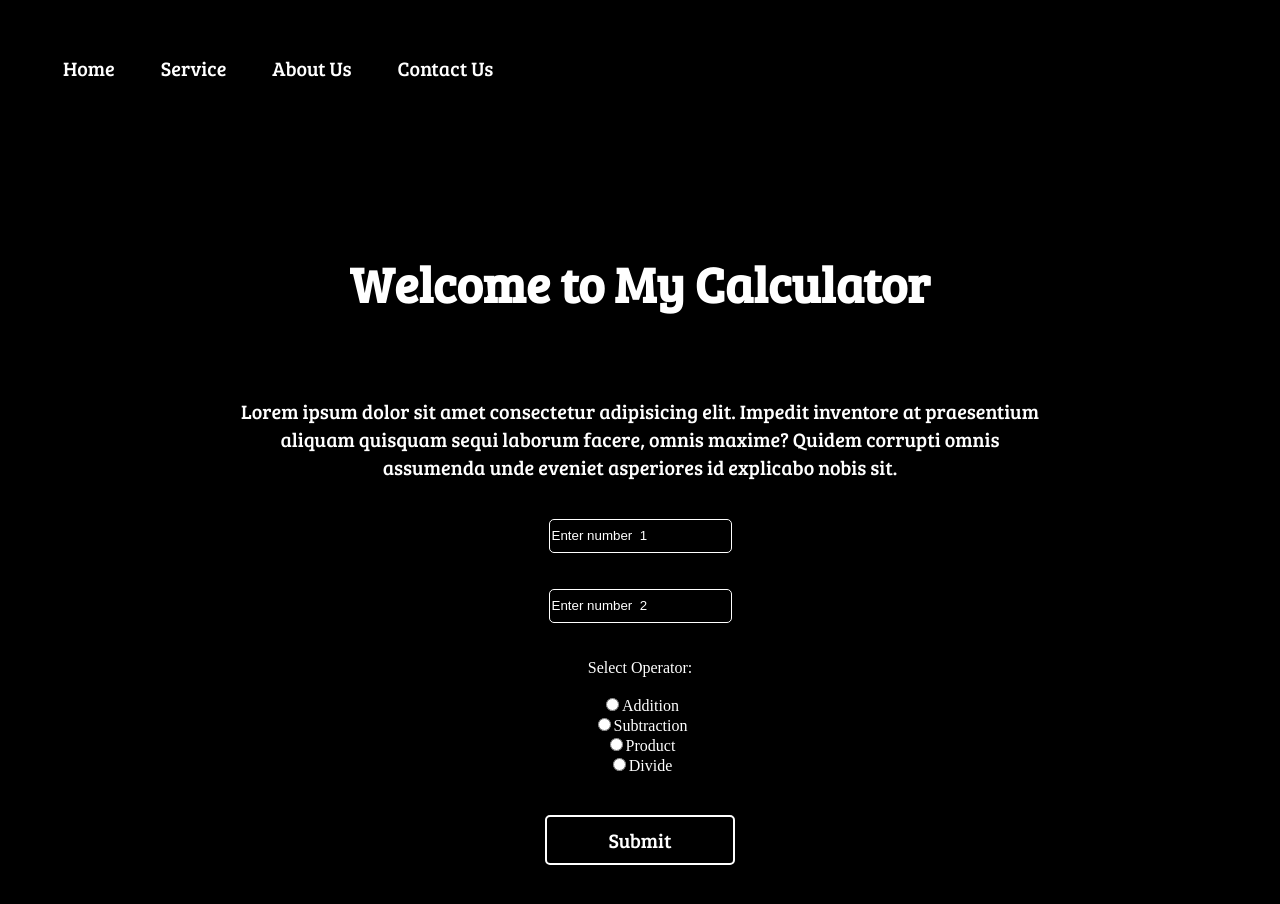
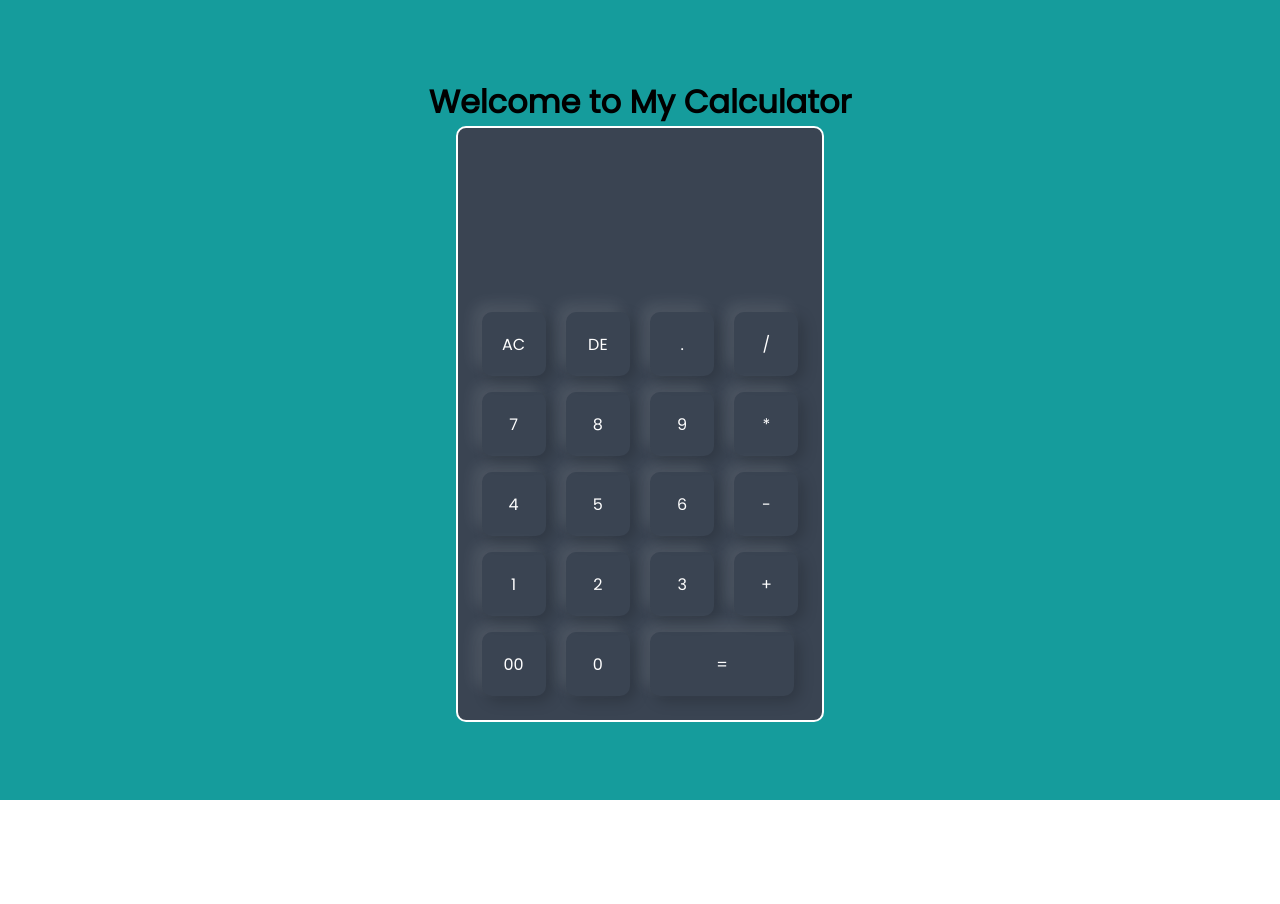
Before and after one commit to rahul1387/Calculator, a plain HTML site: page index.html in a window 1280 px wide. After the commit the page ends 800 px from the top, so only its background shows below. Drawn offline with Linux system fonts and the light colour scheme.

Commit message:
Calculator using HTML,CSS, and JavaScript.

```diff
--- a/index.html
+++ b/index.html
@@ -1,54 +1,50 @@
 <!DOCTYPE html>
 <html lang="en">
-
 <head>
     <meta charset="UTF-8">
     <meta name="viewport" content="width=device-width, initial-scale=1.0">
-    <title>Calculator</title>
+    <title>Document</title>
     <link rel="stylesheet" href="style.css">
-    <link href="https://fonts.googleapis.com/css?family=Bree+Serif&display=swap" rel="stylesheet">
 </head>
 <body>
-
-            <header>
-                <nav class="navbar">
-                    <ul class="navigation">
-                        <li class="list"><a href="#home">Home</a></li>
-                        <li class="list"><a href="#home">Service</a></li>
-                        <li class="list"><a href="#home">About Us</a></li>
-                        <li class="list"><a href="#home">Contact Us</a></li>
-                    </ul>
-                </nav>
-            </header>
-            <section>
-                <h1>Welcome to My Calculator</h1>
-                <br>
-                <p>Lorem ipsum dolor sit amet consectetur adipisicing elit. Impedit inventore at praesentium aliquam quisquam sequi laborum facere, omnis maxime? Quidem corrupti omnis assumenda unde eveniet asperiores id explicabo nobis sit.
-                </p>
-                <br>
-                <input id="inpt1" type="number" placeholder="Enter number  1" class="noSpinner">
-                <br><br>
-                <input id="inpt2" type="number" placeholder="Enter number  2" class="noSpinner">
-                <br>
-                <br>
-                <label for="operator">Select Operator:</label>
-                <br>
-                <label for="operatorida" class="change">
-                    <input type="radio" name="operator" id="operatorida">Addition
-                </label>
-                <label for="operatoridb" class="change">
-                    <input type="radio" name="operator" id="operatoridb">Subtraction
-                </label>
-                <label for="operatoridc" class="change">
-                    <input type="radio" name="operator" id="operatoridc">Product
-                </label>
-                <label for="operatoridd" class="change">
-                    <input type="radio" name="operator" id="operatoridd">Divide
-                </label>
-                <p style="color: rgb(0, 130, 17);" id="res"></p>
-                <button id="sub-btn" type="button">Submit</button>
-            </section>
-    <script src="/app.js"></script>
+    <div class="container">
+        <h1>Welcome to My Calculator</h1>
+        <div class="calculator">
+            <form>
+                <div class="display_result">
+                    <input type="text" name="display">
+                </div>
+                <div>
+                    <input type="button" value="AC" onclick="display.value = '' ">
+                    <input type="button" value="DE" onclick="display.value = display.value.toString().slice(0,-1) ">
+                    <input type="button" value="." onclick="display.value += '.' ">
+                    <input type="button" value="/" onclick="display.value += '/' ">
+                </div>
+                <div>
+                    <input type="button" value="7" onclick="display.value += '7' ">
+                    <input type="button" value="8" onclick="display.value += '8' ">
+                    <input type="button" value="9" onclick="display.value += '9' ">
+                    <input type="button" value="*" onclick="display.value += '*' ">
+                </div>
+                <div>
+                    <input type="button" value="4" onclick="display.value += '4' ">
+                    <input type="button" value="5" onclick="display.value += '5' ">
+                    <input type="button" value="6" onclick="display.value += '6' ">
+                    <input type="button" value="-" onclick="display.value += '-' ">
+                </div>
+                <div>
+                    <input type="button" value="1" onclick="display.value += '1' ">
+                    <input type="button" value="2" onclick="display.value += '2' ">
+                    <input type="button" value="3" onclick="display.value += '3' ">
+                    <input type="button" value="+" onclick="display.value += '+' ">
+                </div>
+                <div>
+                    <input type="button" value="00" onclick="display.value += '00' ">
+                    <input type="button" value="0" onclick="display.value += '0' ">
+                    <input type="button" value="=" onclick="display.value = eval(display.value) " class="equal" >
+                </div>
+            </form>
+        </div>
+    </div>
 </body>
-
 </html>
--- a/style.css
+++ b/style.css
@@ -1,112 +1,58 @@
-body
+@import url('https://fonts.googleapis.com/css2?family=Poppins&display=swap');
+*
 {
     margin: 0;
     padding: 0;
-    color: white;
-    background-color: black;
+    font-family: 'Poppins', sans-serif;
 }
-.navigation
+.container
 {
-    display: flex;
-    font-size: 20px;
-}
-li
-{
-    font-family: 'Bree Serif', serif;
-    list-style: none;
-    padding: 34px 23px;
-}
-a
-{
-    text-decoration: none;
-    color: white;
-    transition: all 0.3s;
-}
-a:hover
-{
-    color: #009688;
-}
-h1
-{
-    font-family: 'Bree Serif', serif;
-    font-size: 50px;
-}
-p
-{
-    font-family: 'Bree Serif', serif;
-    font-size: 20px;
-    text-align: center;
-}
-section
-{
+    width: 100%;
+    height: 100vh;
+    background-color: #159c9c;
+    color: black;
     display: flex;
     align-items: center;
     justify-content: center;
     flex-direction: column;
-    height: 800px;
-    margin: 3px 230px;
+    font-weight: 200;
+}
+.calculator
+{
+    background-color: #3a4452;
+    border: 2px solid white;
+    padding: 1em;
+    border-radius: 10px;
 }
 
-header::before
+input
 {
-    background: url('img/editors-keys-h63fLedowK8-unsplash.jpg') no-repeat center center/cover;
-    content: '';
-    position: absolute;
-    top: 0;
-    left: 0;
-    width: 100%;
-    height: 100%;
-    z-index: -1;
-    opacity: 0.3;
+    border: 0;
+    outline: 0;
+    width: 4em;
+    height: 4em;
+    border-radius: 10px;
+    box-shadow: -8px -8px 15px rgba(255, 255, 255, 0.1),5px 5px 15px rgba(0, 0, 0, 0.2);
+    background-color: transparent;
+    font-size: 1em;
+    color: white;
+    cursor: pointer;
+    margin: 0.5em;
 }
-#sub-btn
+
+.display_result
 {
-    width: 190px;
-    height: 50px;
-    border-radius: 5px;
-    border-style: none;
-    background: transparent;
-    border: 2px solid white;
-    color: white;
-    transition: all 0.5s;
-    font-family: 'Bree Serif', serif;
-    font-size: 20px;
+    display: flex;
+    justify-content: flex-end;
 }
-#sub-btn:hover
+.display_result input
 {
-    background-color: white;
-    color: black;
-    cursor: pointer;
+    text-align: right;
+    flex: 1;
+    font-size: 2em;
+    box-shadow: none;
 }
-#inpt1
+.equal
 {
-    background-color: transparent;
-    height: 30px;
-    border-radius: 5px;
-    border-style: none;
-    border: 1px solid white;
-    color: white;
+    width: 9em;
 }
-#inpt2
-{
-    background-color: transparent;
-    height: 30px;
-    border-radius: 5px;
-    border-style: none;
-    border: 1px solid white;
-    color: white;
-}
-#inpt1::placeholder
-{
-    color: white;
-}
-#inpt2::placeholder
-{
-    color: white;
-}
-.noSpinner::-webkit-inner-spin-button,
-.noSpinner::-webkit-inner-spin-button
-{
-  -webkit-appearance: none;
-  margin: 0;
-}
```
Also changed, not shown: 1 other file.
